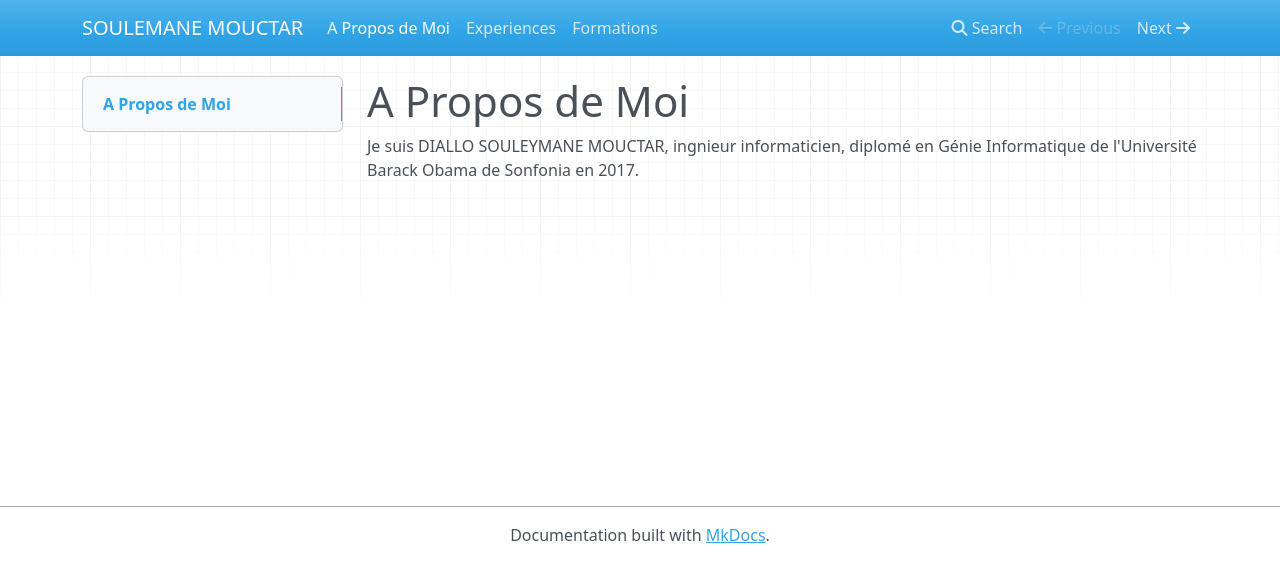
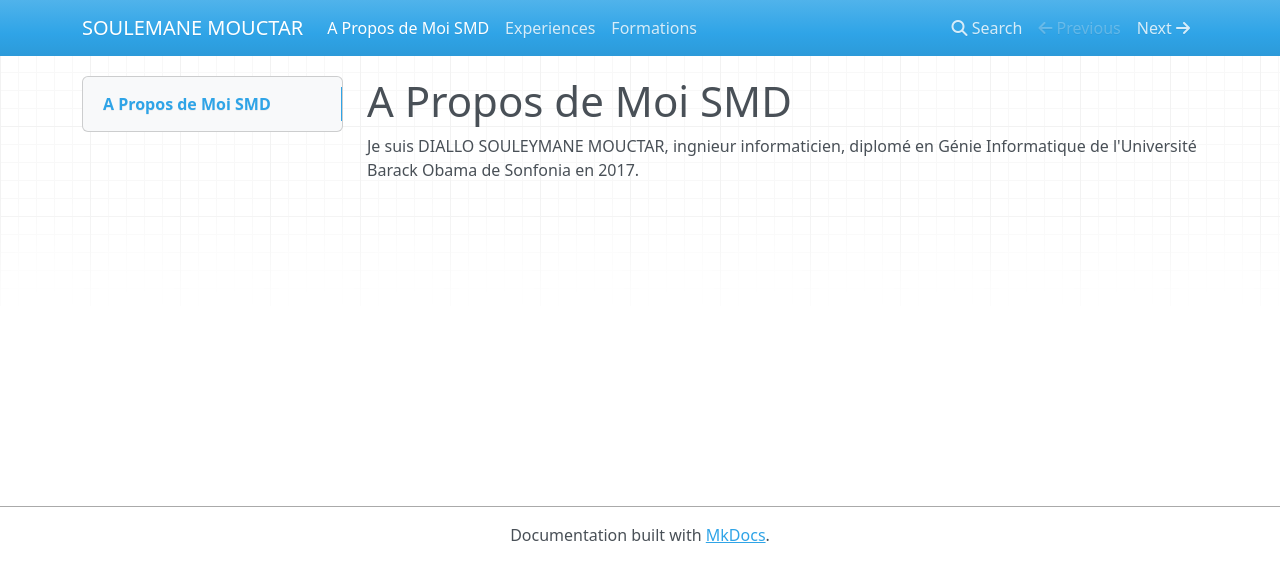
Before and after one commit to soulmouctar/soulmouctar.github.io, an MkDocs documentation site: the page built from docs/index.md, in a window 1280 px wide. Shown: the top 582 px of the page. Built offline with MkDocs 1.6.1, drawn with Linux system fonts in a browser that asks for light colours; nearby versions of some CDN libraries.

```diff
--- a/docs/index.md
+++ b/docs/index.md
@@ -1,2 +1,2 @@
-# A Propos de Moi
+# A Propos de Moi SMD
 Je suis DIALLO SOULEYMANE MOUCTAR, ingnieur informaticien, diplomé en Génie Informatique de l'Université Barack Obama de Sonfonia en 2017.
```
